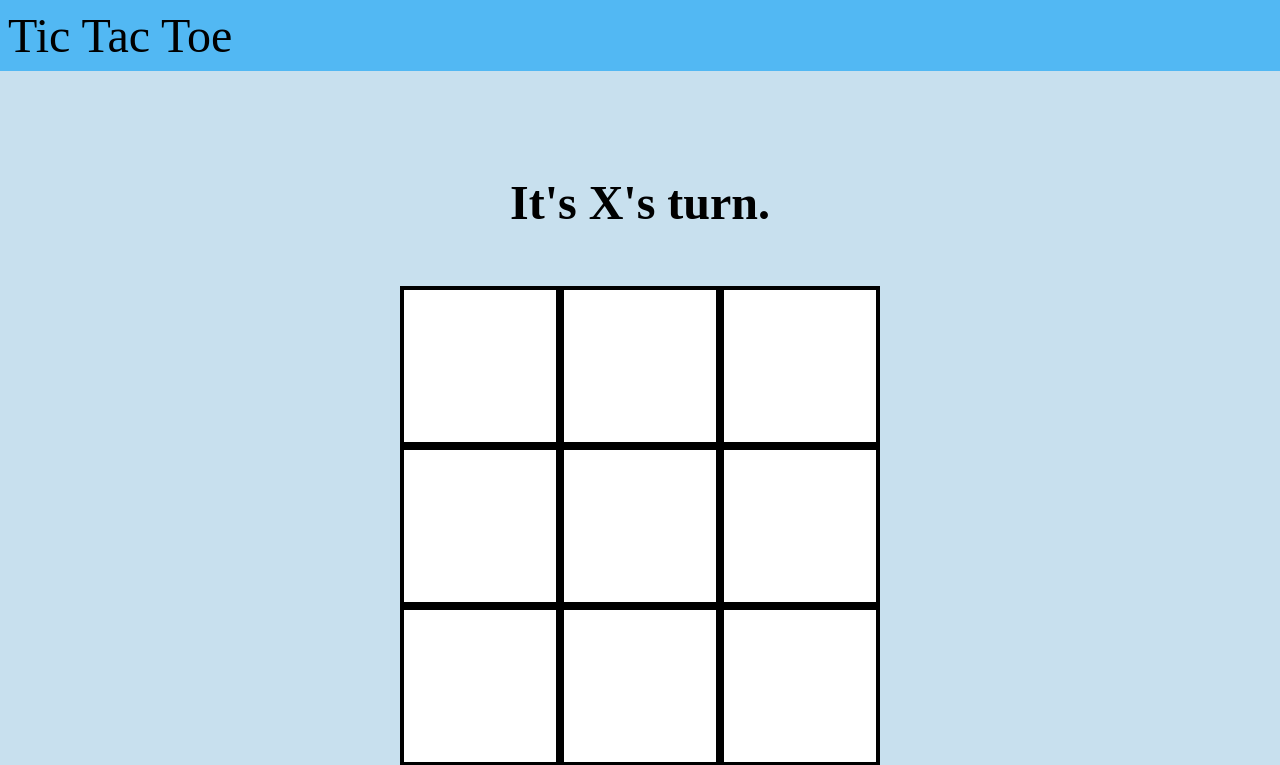
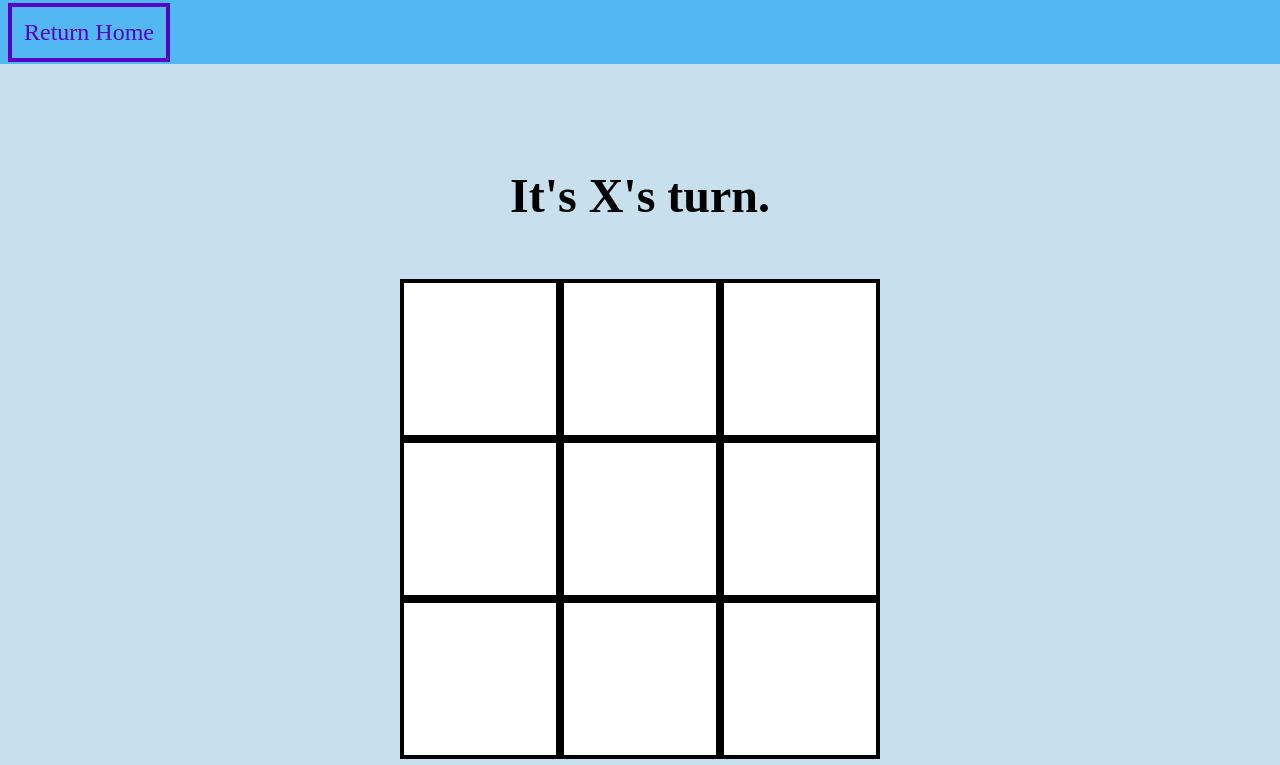
Before and after one commit to jeremycote/CSI3140-Website, a PHP site: page /tictactoe/index.html in a window 1280 px wide. Shown: the top 765 px of the page. Run offline with PHP 8.4, Linux system fonts and the light colour scheme.

Commit message:
Add back button in tic tac toe

```diff
--- a/public/tictactoe/index.html
+++ b/public/tictactoe/index.html
@@ -8,7 +8,7 @@
   </head>
   <body>
     <nav>
-      <a class="large">Tic Tac Toe</a>
+      <a style="margin-right: 1em" href="../index.html">Return Home</a>
     </nav>
     <div class="center">
       <div class="header">
--- a/public/tictactoe/styles.css
+++ b/public/tictactoe/styles.css
@@ -16,10 +16,27 @@ body {
 nav {
   background-color: var(--colour-nav);
   padding: 0.5em;
+  height: 3em;
+  display: flex;
+  text-align: center;
+  align-items: center;
+}
+
+nav > a {
+  text-decoration: none;
+  color: var(--colour-x);
+  font-size: 1.5em;
+  border: 0.25rem solid var(--colour-x);
+  padding: 0.5em;
+}
+
+nav > a:hover {
+  color: var(--colour-o);
+  border: 0.25rem solid var(--colour-o);
 }
 
 .large {
-  font-size: 3em;
+  font-size: 2em;
 }
 
 .center {
```
